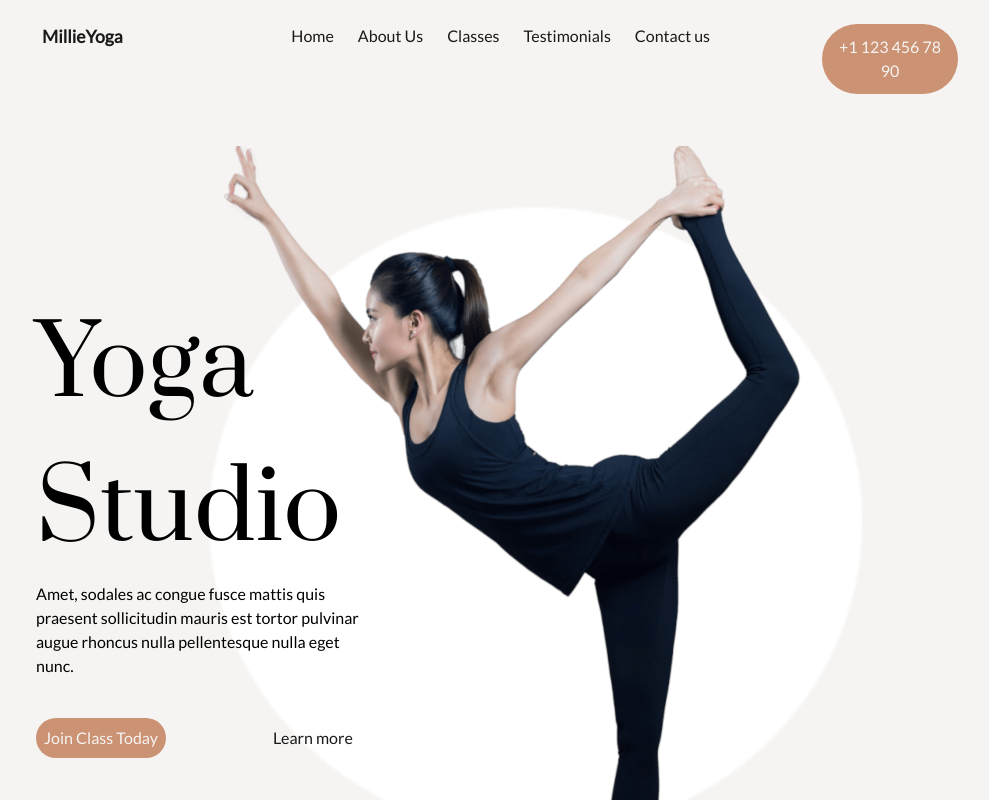
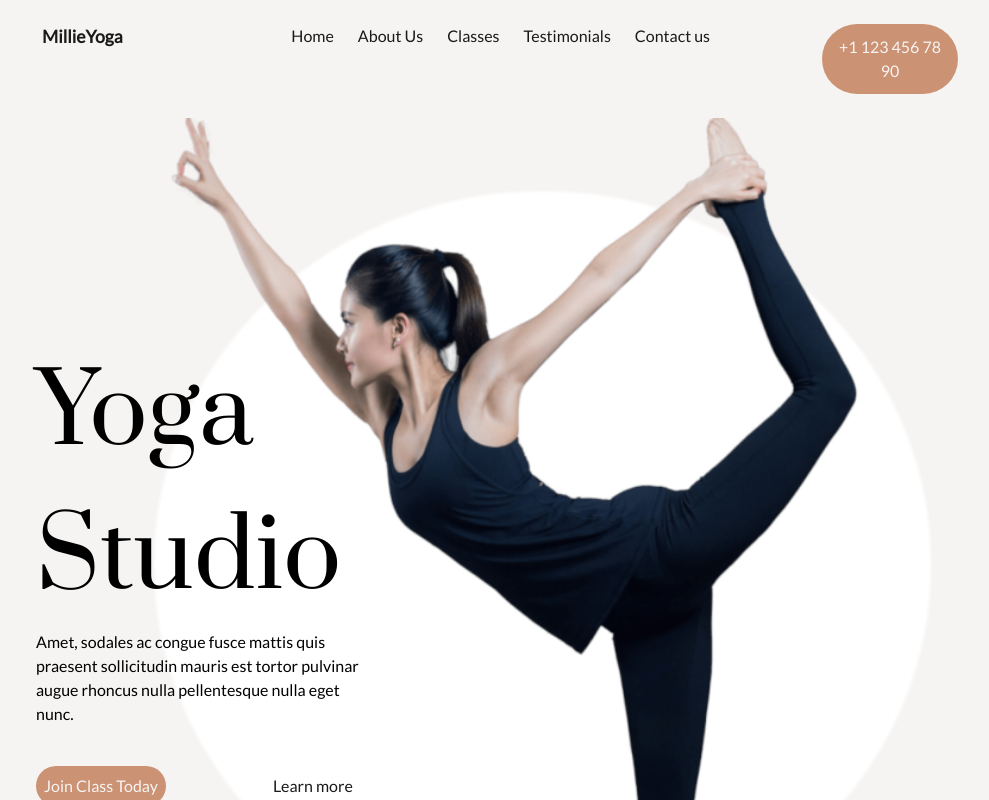
Before and after one commit to Anastasia-Vi/YogaStudioPr, a SvelteKit app: page / in a window 1280 px wide. Shown: the top 800 px of the page, without its empty margins (140-1129 px from the left). Built offline with nearby package versions, Linux system fonts and the light colour scheme.

Commit message:
'deploy'

```diff
--- a/src/routes/+page.svelte
+++ b/src/routes/+page.svelte
@@ -24,7 +24,7 @@ import {Typeofyoga} from "$lib/ui/Typeofyoga"
     </Row>
 </div>
 <div class="container">
-        <Row>
+        <Row noMargin>
             <Grid>
                 <Card col={4}>
                     <div class="section2">
@@ -67,7 +67,7 @@ import {Typeofyoga} from "$lib/ui/Typeofyoga"
         justify-content: left;
     }
     .section1{
-        margin: 10rem 0;
+        margin: 13rem 0;
         width: 35%;
         text-align: left;
         font-family: 'Lato', sans-serif;
@@ -123,6 +123,7 @@ import {Typeofyoga} from "$lib/ui/Typeofyoga"
     background-image: url(/girl2.png);
     background-position: center;
     background-repeat: no-repeat;
+    background-size:cover;
 
     }
     .styles{
```
